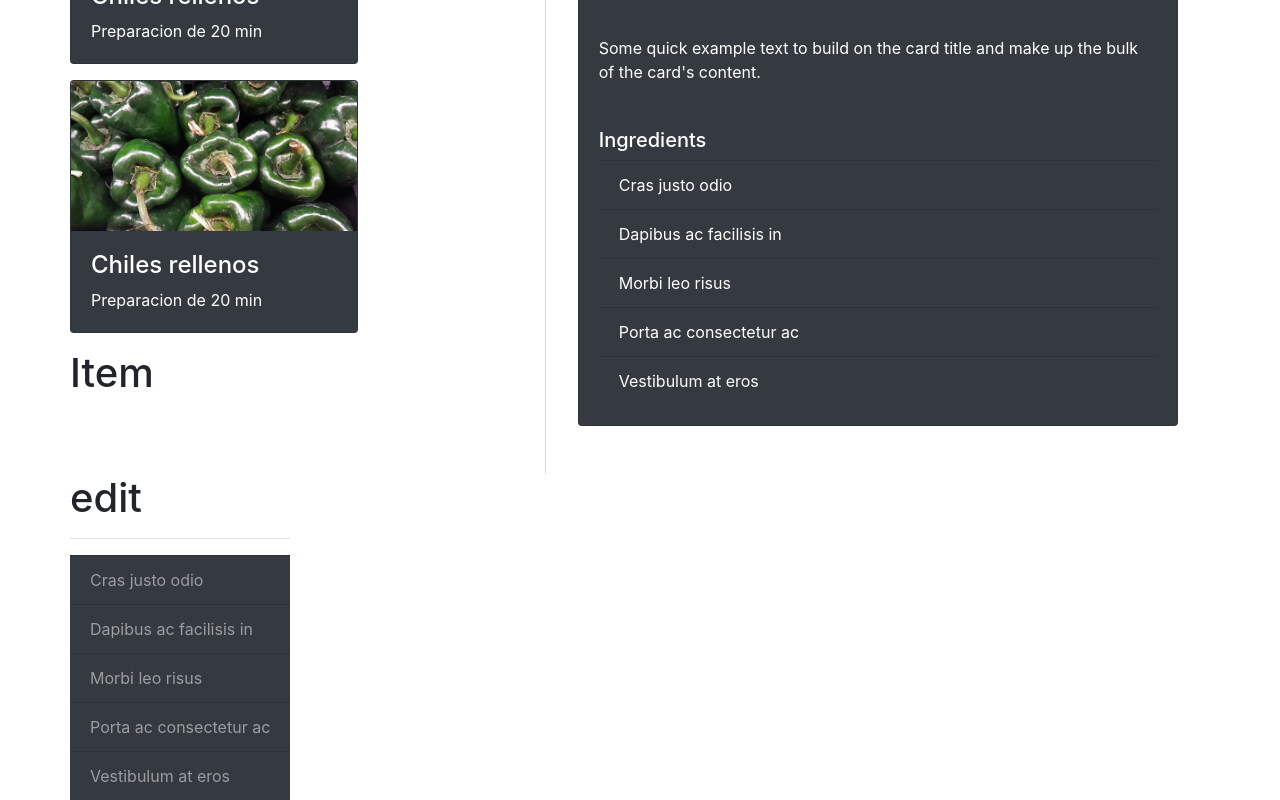
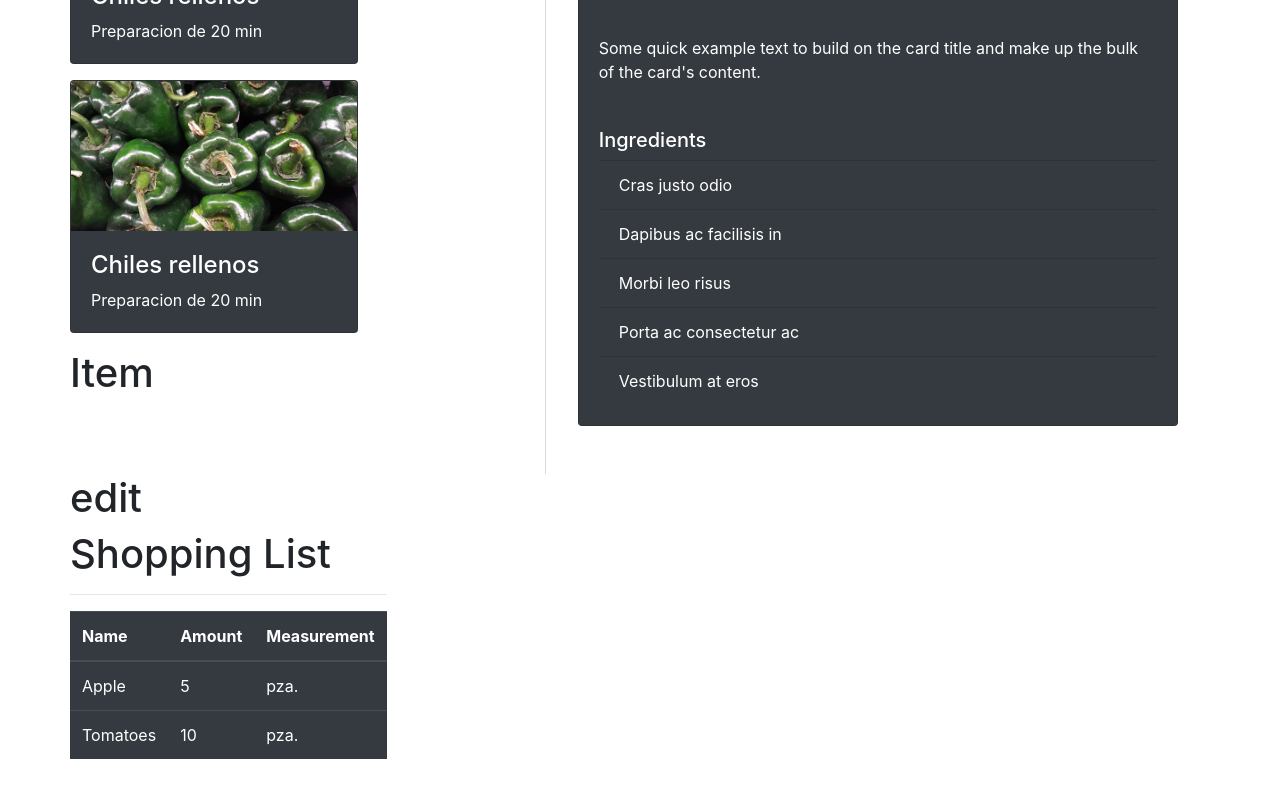
Before and after one commit to KarinaRomero/recipe-book, an Angular app: page / in a window 1280 px wide. Shown: the part 711-1511 px from the top of the page. After the commit the page ends 1486 px from the top, so only its background shows below. Built offline with nearby package versions, Linux system fonts and the light colour scheme.

Commit message:
added front to shopping list

```diff
--- /dev/null
+++ b/src/app/shopping-list/model/ingredient.model.ts
@@ -0,0 +1,11 @@
+export class Ingredient {
+    public name: string;
+    public amount: number;
+    public measurement: string;
+
+    constructor(name: string, amount: number, measurement: string){
+        this.name = name;
+        this.amount = amount;
+        this.measurement = measurement;
+    }
+}
--- a/src/app/shopping-list/shopping-list.component.html
+++ b/src/app/shopping-list/shopping-list.component.html
@@ -1,13 +1,23 @@
 <div class="row">
   <div class="col-xs-10">
-      <app-shopping-edit></app-shopping-edit>
-      <hr>
-      <ul class="list-group list-group-flush text-white-50">
-          <li class="list-group-item bg-dark">Cras justo odio</li>
-          <li class="list-group-item bg-dark">Dapibus ac facilisis in</li>
-          <li class="list-group-item bg-dark">Morbi leo risus</li>
-          <li class="list-group-item bg-dark">Porta ac consectetur ac</li>
-          <li class="list-group-item bg-dark">Vestibulum at eros</li>
-        </ul>
+    <app-shopping-edit></app-shopping-edit>
+    <h1>Shopping List</h1>
+    <hr>
+    <table class="table table-hover table-dark">
+      <thead>
+        <tr>
+          <th scope="col">Name</th>
+          <th scope="col">Amount</th>
+          <th scope="col">Measurement</th>
+        </tr>
+      </thead>
+      <tbody>
+        <tr *ngFor="let ingredient of ingredients">
+          <td>{{ingredient.name}}</td>
+          <td>{{ingredient.amount}}</td>
+          <td>{{ingredient.measurement}}</td>
+        </tr>
+      </tbody>
+    </table>
   </div>
 </div>
--- a/src/app/shopping-list/shopping-list.component.ts
+++ b/src/app/shopping-list/shopping-list.component.ts
@@ -1,10 +1,19 @@
-import { Component } from "@angular/core";
+import { Component, OnInit } from "@angular/core";
+import { Ingredient } from "./model/ingredient.model";
 
 @Component({
     selector : 'app-shopping-list',
     templateUrl: './shopping-list.component.html',
     styleUrls: ['./shopping-list.component.css']
 })
-export class ShoppingListComponent {
+export class ShoppingListComponent implements OnInit{
+
+    ingredients: Ingredient[] = [
+        new Ingredient('Apple', 5, 'pza.'),
+        new Ingredient('Tomatoes', 10, 'pza.')
+    ];
+
+    constructor() { };
+    ngOnInit(){ };
 
 }
```
